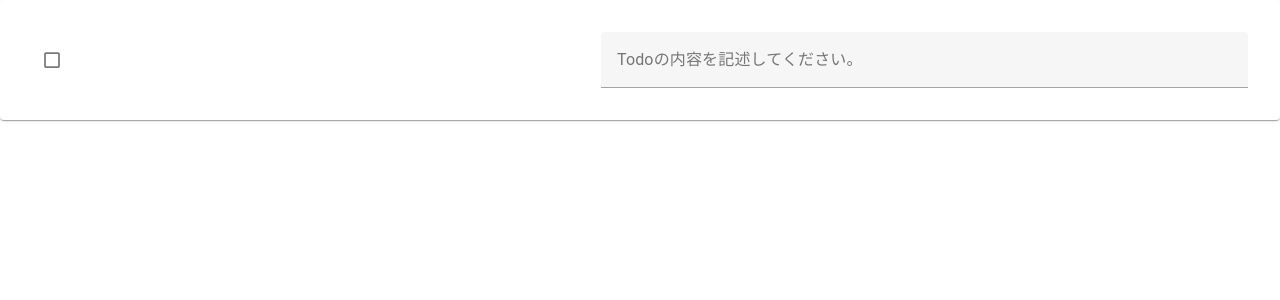
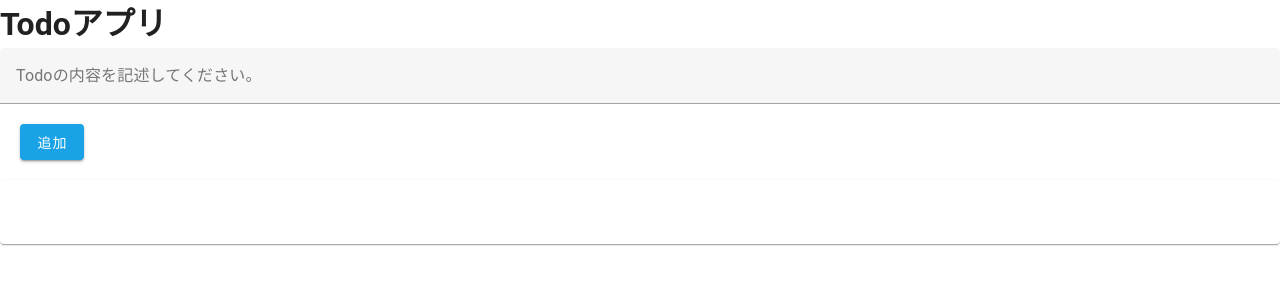
Before and after one commit to Kazuki0320/Todo_app, a Vue app: page / in a window 1280 px wide. Shown: the top 300 px of the page. Built offline with nearby package versions, Linux system fonts and the light colour scheme.

Commit message:
Todoを追加した時、state側でデータを保存する処理

```diff
--- a/index.html
+++ /dev/null
@@ -1,16 +0,0 @@
-<!DOCTYPE html>
-<html lang="en">
-
-<head>
-    <meta charset="UTF-8" />
-    <link rel="icon" href="/favicon.ico" />
-    <meta name="viewport" content="width=device-width, initial-scale=1.0" />
-    <title>Vuetify 3 Vite Preview</title>
-</head>
-
-<body>
-    <div id="app"></div>
-    <script type="module" src="/src/main.js"></script>
-</body>
-
-</html>
--- a/public/index.html
+++ b/public/index.html
@@ -6,7 +6,7 @@
     <title>todo_app</title>
   </head>
   <body>
-    <h1 class="bg-secondary text-white h4 p-3">Todoアプリ</h1>
+    <!-- <h1 class="bg-secondary text-white h4 p-3">Todoアプリ</h1> -->
     <div class="container">
       <div id="app"></div>
     </div>
--- a/src/components/TodoInput.vue
+++ b/src/components/TodoInput.vue
@@ -1,36 +1,59 @@
 <template>
   <v-app>
-    <v-card>
-      <v-card-text>
-        <div class="d-flex pa-4">
-          <v-checkbox-btn
-            v-model="includeFiles"
-            class="checkbox"
-          ></v-checkbox-btn>
+    <v-main>
+      <div class="todo-add">
+        <h1>Todoアプリ</h1>
               <v-text-field
-            v-model="massage"
+                v-model="todoData"
                 :disabled="includeFiles"
                 hide-details
                 label="Todoの内容を記述してください。"
               ></v-text-field>
+            <v-btn
+            class="ma-5"
+            type="submit"
+            color="hsla(200, 80%, 50%, 1)"
+            @click="addTodoEvent">
+            追加
+            </v-btn>
+          <input >
+      </div>
+      <v-card>
+        <v-card-text>
+          <div class="d-flex pa-4">
+            <!--
+              後程使用
+              <v-checkbox-btn
+              v-model="includeFiles"
+              class="checkbox"
+            ></v-checkbox-btn> -->
+            <!-- <v-text-field
+              :disabled="includeFiles"
+              hide-details
+              label="Todoの内容を記述してください。"
+            ></v-text-field> -->
           </div>
         </v-card-text>
       </v-card>
+    </v-main>
   </v-app>
 </template>
 
 <script setup>
-import { ref, watch } from 'vue';
+import { ref } from 'vue';
 import { useStore } from 'vuex';
 
 const store = useStore();
 const includeFiles = ref(false);
-const massage = ref('');
+const todoData = ref('');
 
-// massage の変更を監視し、ストアに値を更新
-watch(massage, (newValue) => {
-  if (!includeFiles.value) {
-    store.dispatch('updateMessage', newValue);
+const addTodoEvent = () => {
+  if (todoData.value) {
+    store.dispatch('updateTodo', todoData.value);
+    todoData.value = '';
+  } else {
+    alert("値を入力してください");
   }
-});
+}
+
 </script>
--- a/src/store/index.js
+++ b/src/store/index.js
@@ -2,19 +2,19 @@ import { createStore } from 'vuex';
 
 const store = createStore({
   state: {
-    message: ''
+    todo: ''
   },
   getters: {
-    message: state => state.message,
+    todo: state => state.todo,
   },
   mutations: {
-    updateMessage(state, newMessage) {
-			state.message = newMessage
+    updateTodo(state, newTodo) {
+			state.todo = newTodo
 		},
   },
   actions: {
-    updateMessage({commit}, newMessage) {
-			commit("updateMessage", newMessage)
+    updateTodo({commit}, newTodo) {
+			commit("updateTodo", newTodo)
 		},
   },
 });
```
Lines whose indentation alone changed are shown as unchanged.
